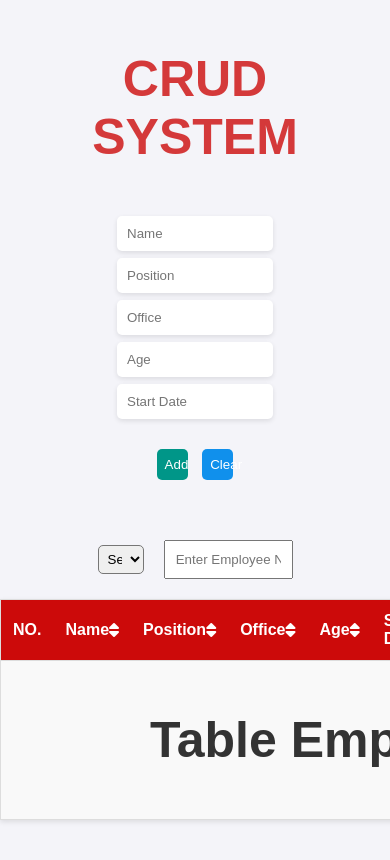
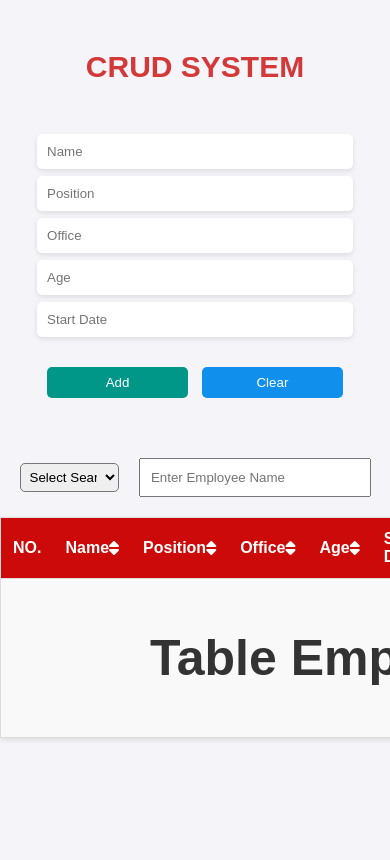
Before and after one commit to Omran950/CRUD-SYSTEM, a plain HTML site: page index.html in a window 390 px wide. Shown: the top 860 px of the page. Drawn offline with nearby package versions, Linux system fonts and the light colour scheme; some packages are replaced by stand-ins of ours; a script that the page names is missing.

Commit message:
third commit

```diff
--- a/css/style.css
+++ b/css/style.css
@@ -98,6 +98,7 @@ h1 {
   width: 80%;
   margin: 0 auto 60px auto;
 }
+
 .dataInputs {
   margin-bottom: 30px;
 }
@@ -111,6 +112,7 @@ h1 {
   box-shadow: 0 2px 5px rgba(0, 0, 0, 0.1);
   margin: 7px auto;
 }
+
 .btns {
   width: 100%;
   text-align: center;
@@ -118,6 +120,7 @@ h1 {
 .btns button {
   width: 10%;
 }
+
 button:hover {
   opacity: 0.7;
 }
@@ -140,3 +143,28 @@ button:hover {
   padding: 50px 0px;
   font-weight: bold;
 }
+
+@media screen and (max-width: 600px) {
+  h1 {
+    font-size: 30px;
+    width: 90%;
+  }
+  .search {
+    width: 90%;
+  }
+  .search select {
+    width: 30%;
+  }
+  .search input {
+    width: 70%;
+  }
+  .addData {
+    width: 90%;
+  }
+  .addData .dataInputs input {
+    width: 90%;
+  }
+  .btns button {
+    width: 40%;
+  }
+}
```
